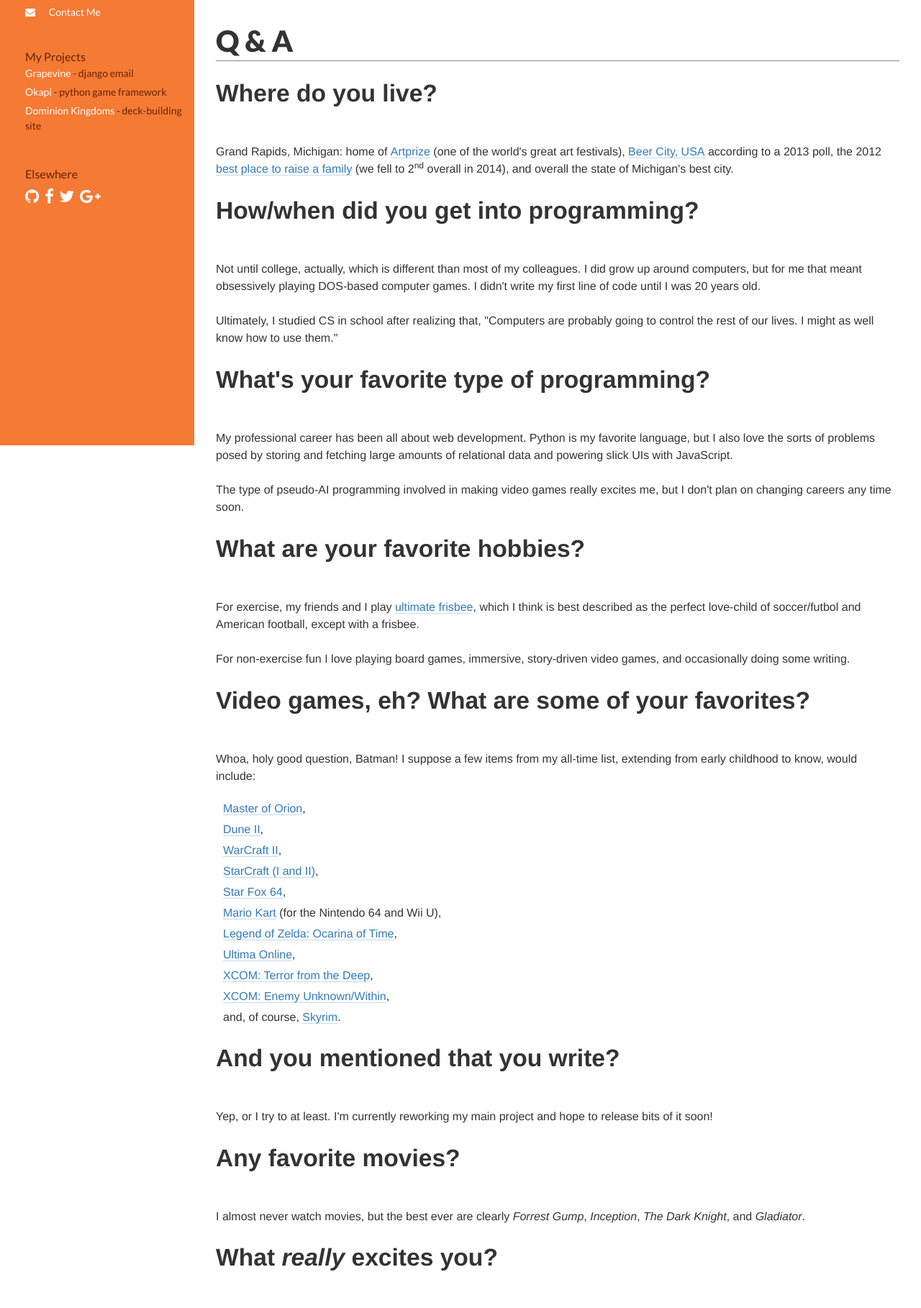
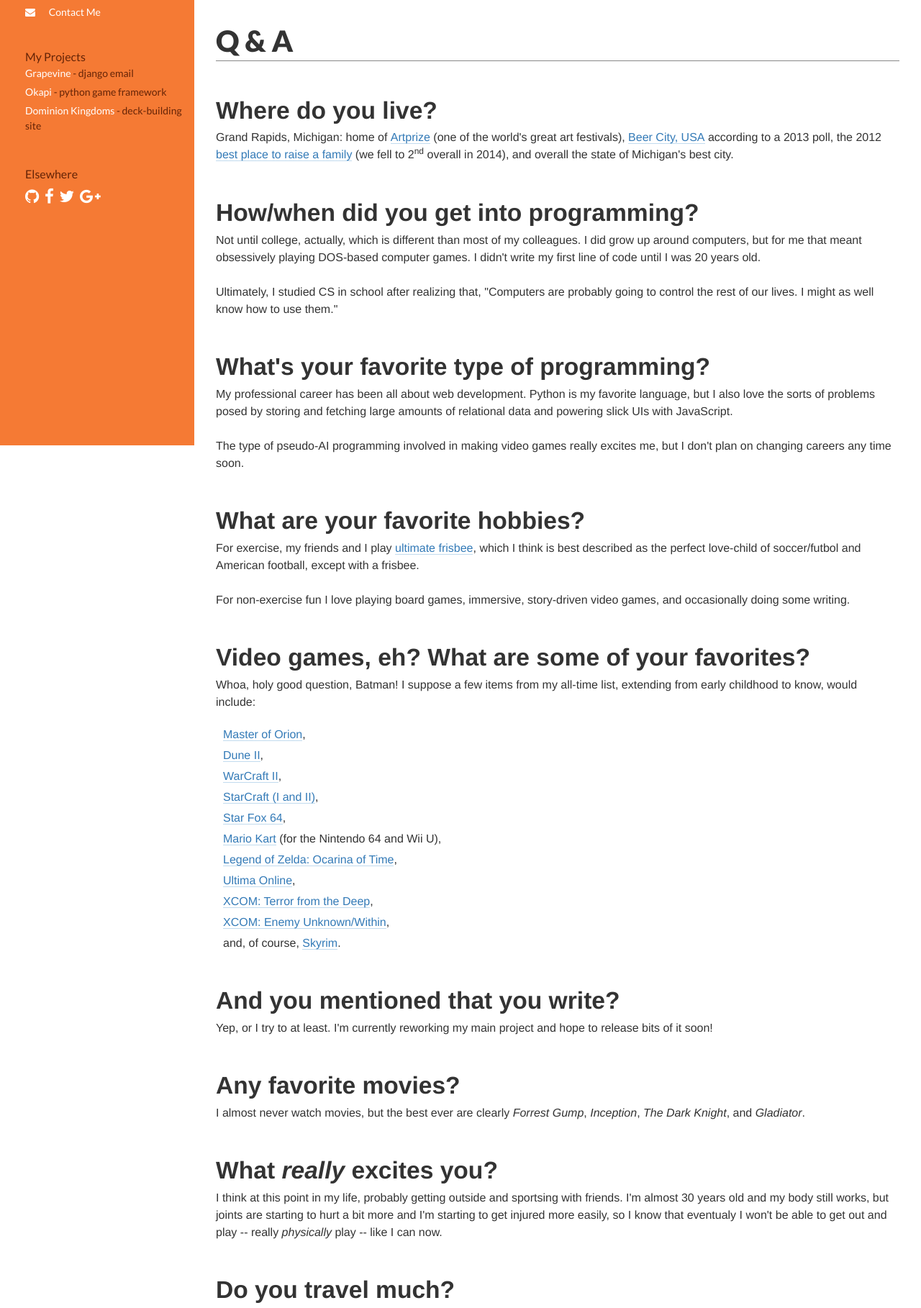
Before and after one commit to craiglabenz/craiglabenz.me, a Django app: template web/templates/blog/about.html in a window 1280 px wide. Shown: the part 181-1999 px from the top of the page at 72% size. Run offline with Django 3.2, Linux system fonts and the light colour scheme; the template is opened without the code that fills it, so the values that code supplies are empty; some libraries are stand-ins or nearby versions.

Commit message:
More sane Q&A spacing

```diff
--- a/web/static/css/app.css
+++ b/web/static/css/app.css
@@ -272,6 +272,7 @@ a.entry-tag:hover {
 .question {
   font-weight:bold;
   font-size:2.1em;
+  margin: 1.3em 0 0;
 }
 
 .favorites {
```
